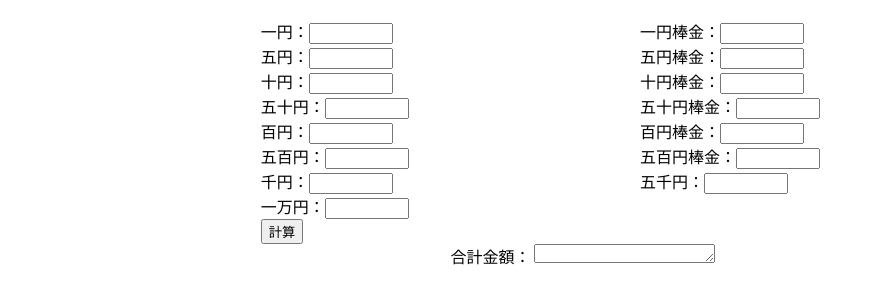
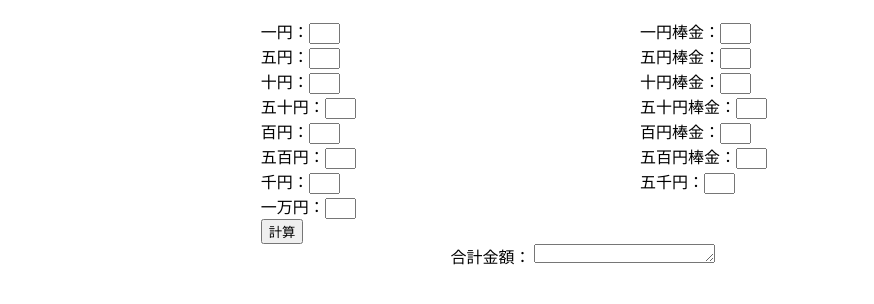
Before and after one commit to shuta1123/boukincountweb, a plain HTML site: page index.html in a window 1280 px wide. Shown: the part 70-374 px from the top of the page, without its empty margins (0-874 px from the left). Drawn offline with Linux system fonts and the light colour scheme.

Commit message:
Update style.css

```diff
--- a/style.css
+++ b/style.css
@@ -4,7 +4,7 @@
     justify-content: center;
 }
 input[type="text"] {
-  width: 20%;
+  width: 6%;
 }
 .harf{
     width: 50%;
```
